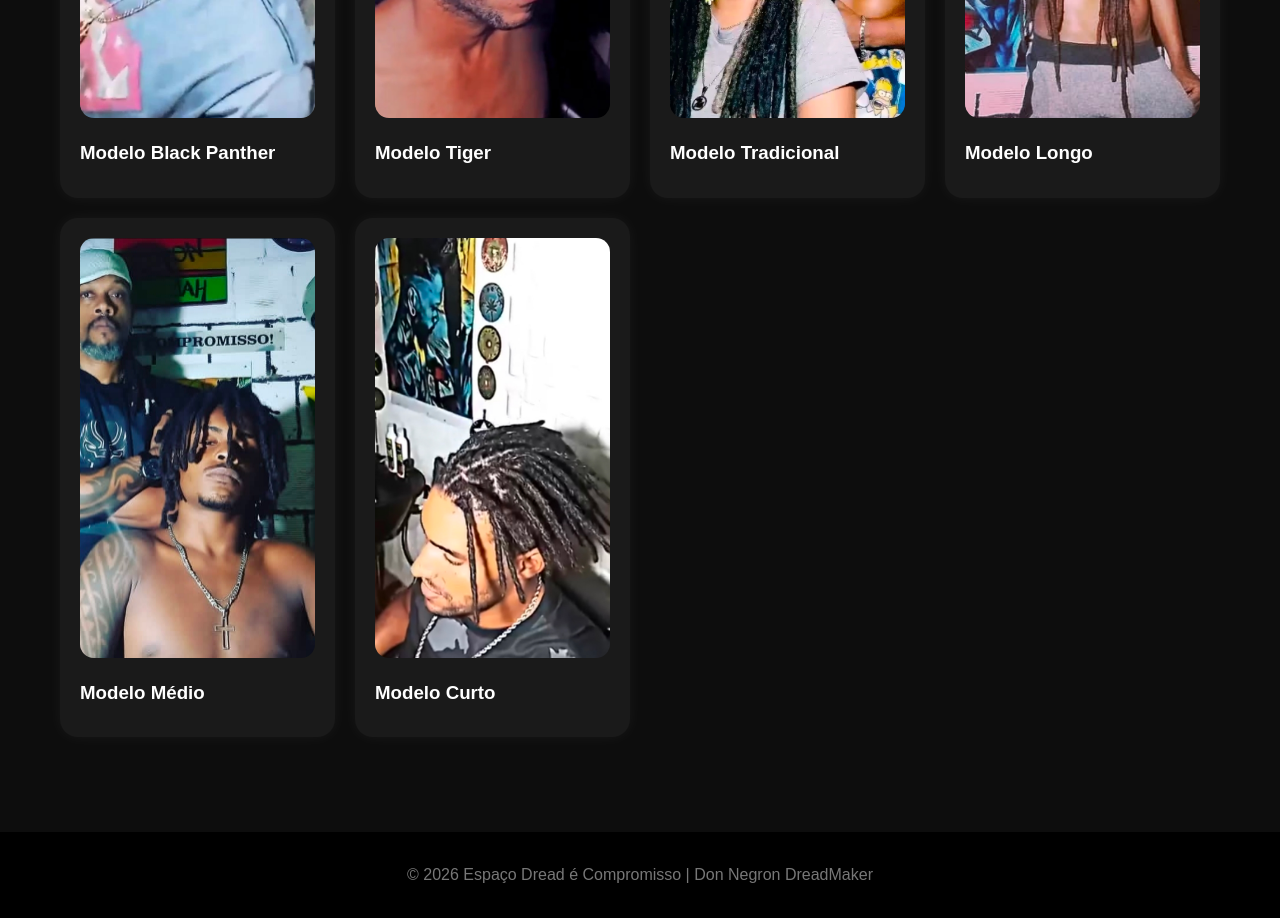
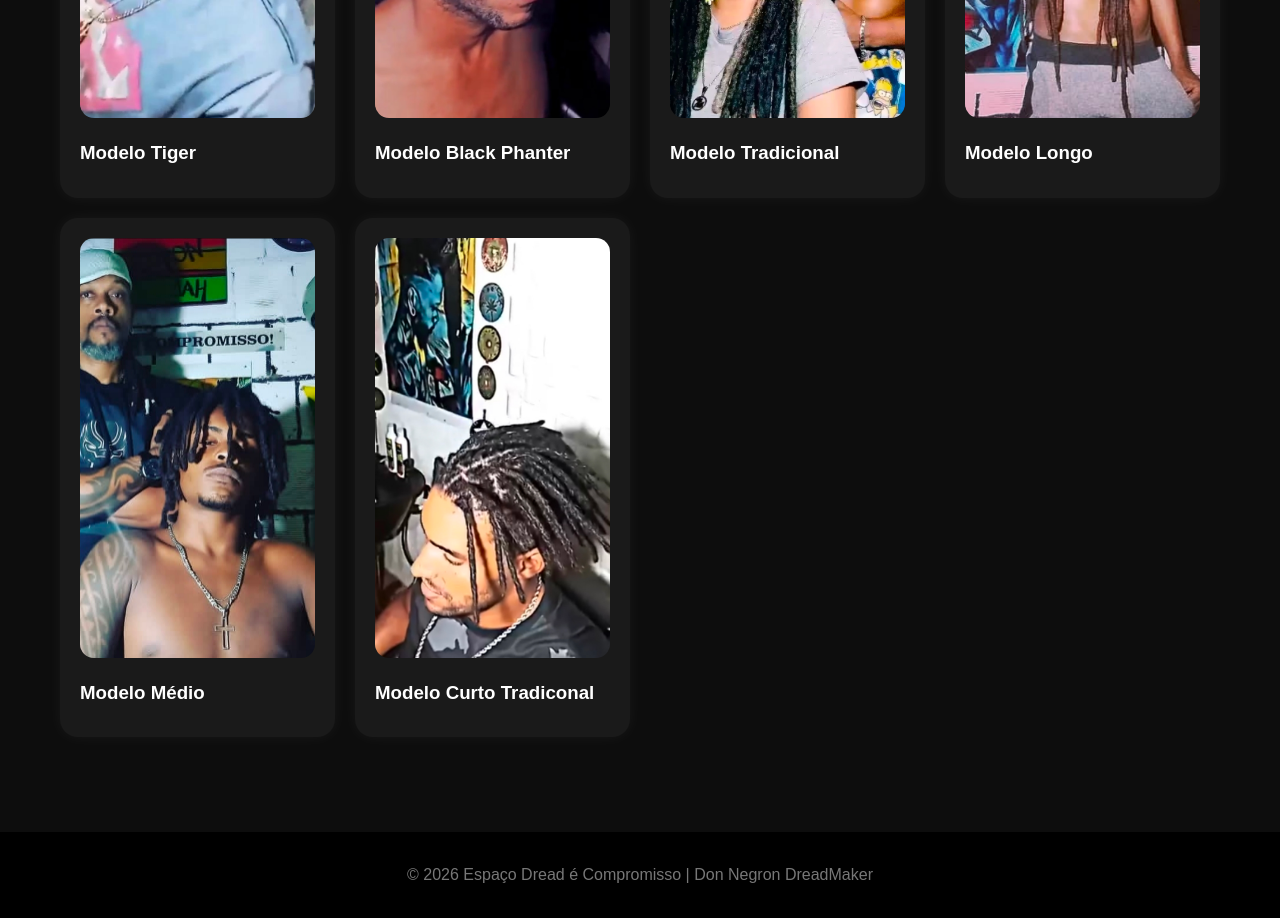
Before and after one commit to donnergon/site-pai, a plain HTML site: page index.html in a window 1280 px wide. Shown: the part 2180-3098 px from the top of the page. Drawn offline with Linux system fonts and the light colour scheme.

Commit message:
index.html

```diff
--- a/index.html
+++ b/index.html
@@ -276,13 +276,13 @@ Valores podem variar conforme tamanho, volume e necessidade do cabelo.
 <div class="grid">
 
 <div class="card">
-<img src="site pai/imagens/modelo1.jpg" alt="Modelo Black Panther">
-<h3>Modelo Black Panther</h3>
+<img src="site pai/imagens/modelo1.jpg" alt="Modelo Tiger">
+<h3>Modelo Tiger</h3>
 </div>
 
 <div class="card">
-<img src="site pai/imagens/modelo2.jpg" alt="Modelo Tiger">
-<h3>Modelo Tiger</h3>
+<img src="site pai/imagens/modelo2.jpg" alt="Modelo BLack Phanter">
+<h3>Modelo Black Phanter</h3>
 </div>
 
 <div class="card">
@@ -301,8 +301,8 @@ Valores podem variar conforme tamanho, volume e necessidade do cabelo.
 </div>
 
 <div class="card">
-<img src="site pai/imagens/modelo6.jpg" alt="Modelo Curto">
-<h3>Modelo Curto</h3>
+<img src="site pai/imagens/modelo6.jpg" alt="Modelo Curto Tradicional">
+<h3>Modelo Curto Tradiconal</h3>
 </div>
 
 </div>
```
